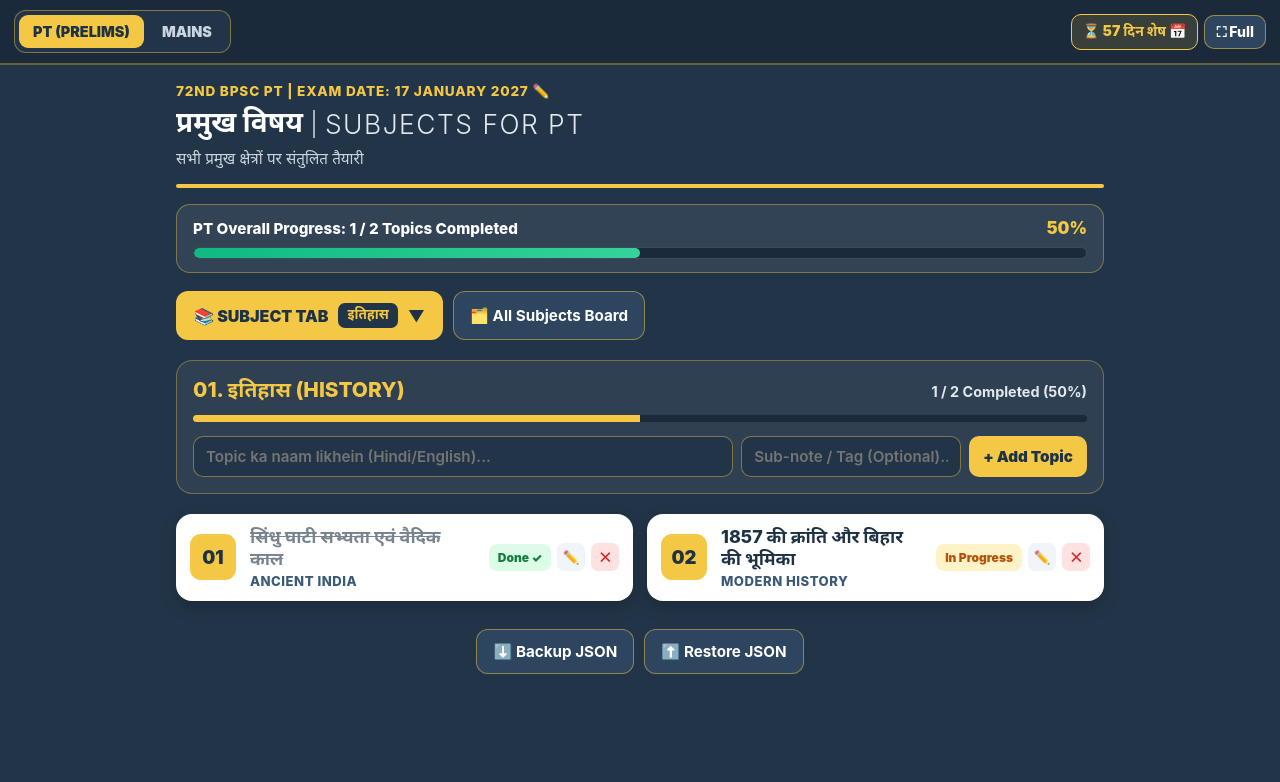
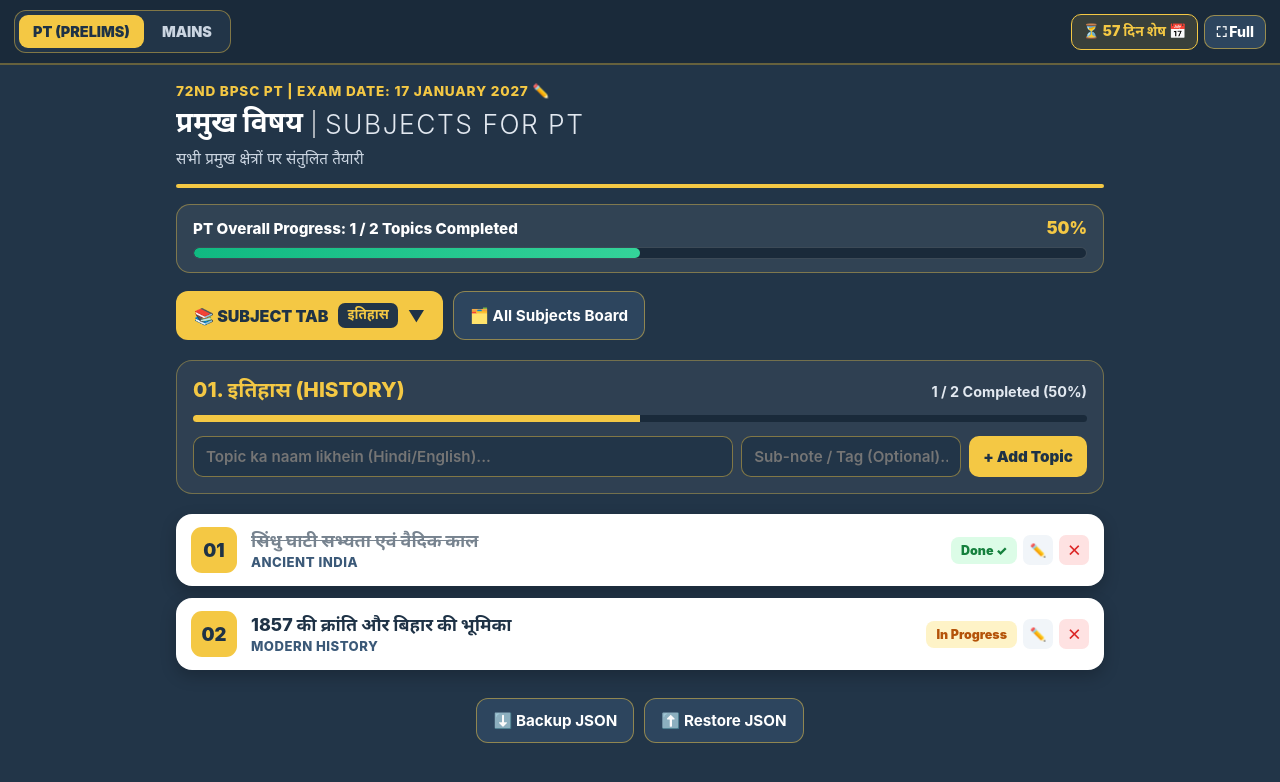
Before and after one commit to dpandey2497-a11y/CSE-TRACKER, a plain HTML site: page index.html in a window 1280 px wide. Drawn offline with Linux system fonts and the light colour scheme.

Commit message:
Update index.html

```diff
--- a/index.html
+++ b/index.html
@@ -405,6 +405,14 @@
     min-width: 180px;
   }
 
+  /* 100% Single-Column Vertical List for Topics */
+  .topics-vertical-list {
+    display: flex;
+    flex-direction: column;
+    gap: 12px;
+  }
+
+  /* 2-Column Grid for All Subjects Overview */
   .board-grid {
     display: grid;
     grid-template-columns: repeat(2, 1fr);
@@ -421,11 +429,12 @@
     background: var(--white);
     color: var(--text-navy);
     border-radius: 16px;
-    padding: 12px 14px;
+    padding: 13px 15px;
     display: flex;
     align-items: center;
     gap: 14px;
     box-shadow: 0 6px 16px rgba(0, 0, 0, 0.22);
+    width: 100%;
   }
 
   .num-badge {
@@ -477,9 +486,9 @@
   }
 
   .status-pill {
-    padding: 6px 9px;
+    padding: 6px 10px;
     border-radius: 8px;
-    font-size: 0.75rem;
+    font-size: 0.78rem;
     font-weight: 900;
     border: none;
     cursor: pointer;
@@ -493,8 +502,8 @@
     background: #F1F5F9;
     border: none;
     color: #334155;
-    width: 28px;
-    height: 28px;
+    width: 30px;
+    height: 30px;
     border-radius: 7px;
     font-weight: 800;
     cursor: pointer;
@@ -506,7 +515,6 @@
   }
 
   .empty-state {
-    grid-column: 1 / -1;
     text-align: center;
     padding: 32px 16px;
     background: rgba(255, 255, 255, 0.05);
@@ -640,7 +648,8 @@
       </div>
     </div>
 
-    <div class="board-grid" id="topics-grid"></div>
+    <!-- Vertical Single-Column Topics List -->
+    <div class="topics-vertical-list" id="topics-grid"></div>
   </div>
 
   <div id="subjects-overview-section" style="display:none;">
```
